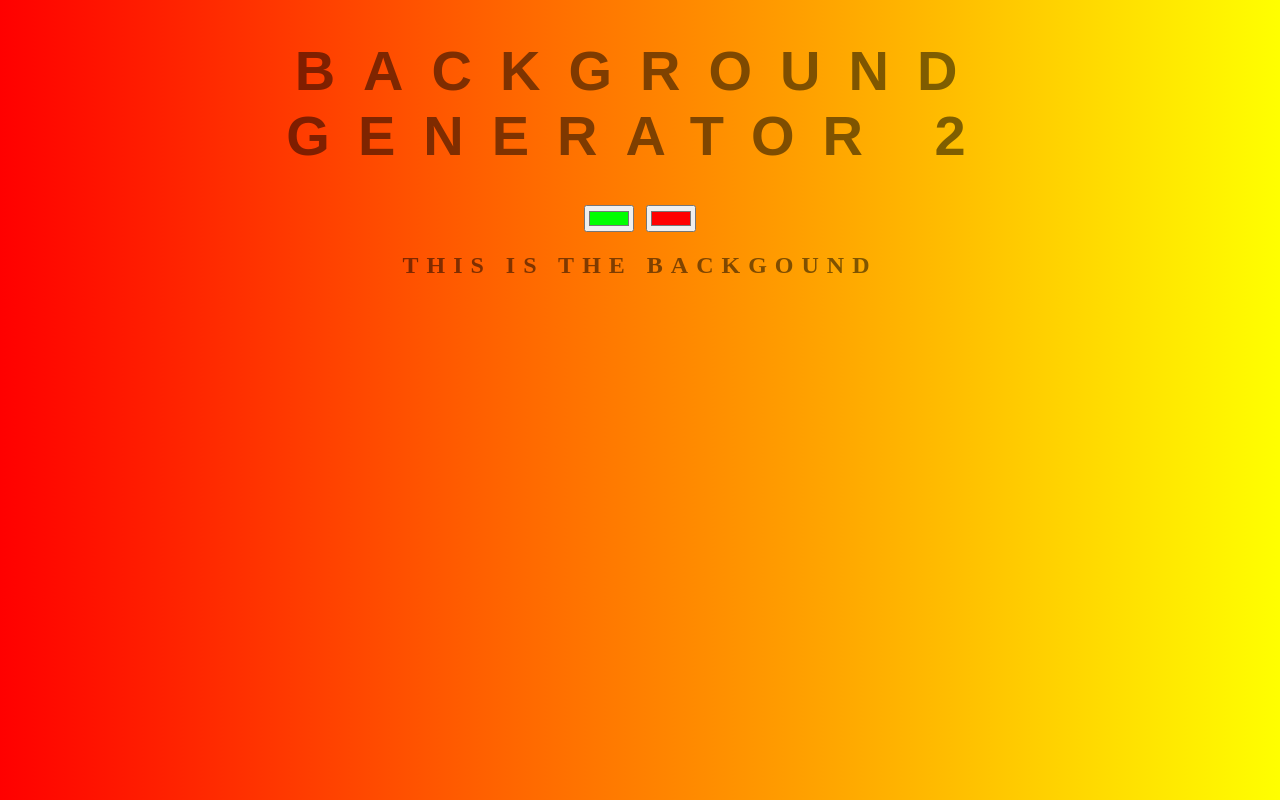
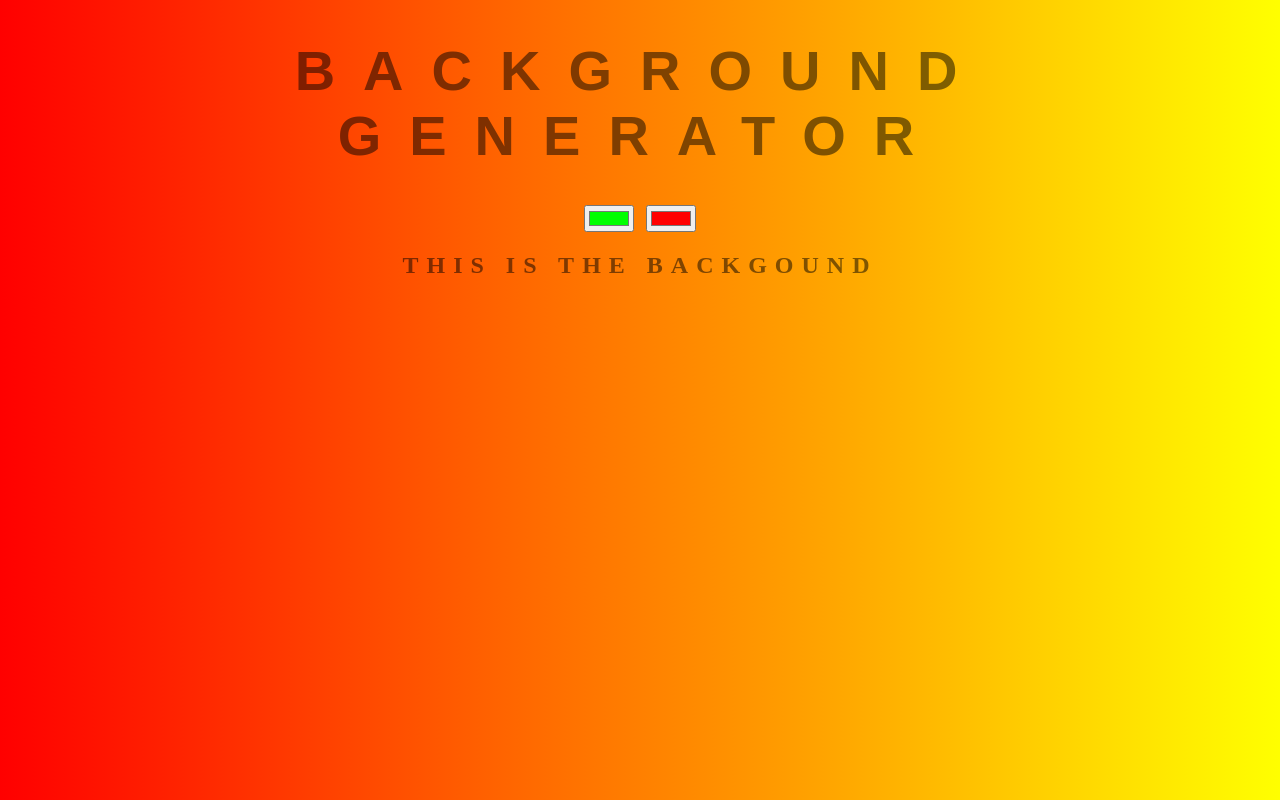
Before and after one commit to filiplunda/background-generator, a plain HTML site: page index.html in a window 1280 px wide. Drawn offline with Linux system fonts and the light colour scheme.

Commit message:
reverting

```diff
--- a/index.html
+++ b/index.html
@@ -5,7 +5,7 @@
 	<link rel="stylesheet" type="text/css" href="style.css">
 </head>
 <body id="gradient">
-	<h1>Background Generator 2</h1>
+	<h1>Background Generator </h1>
 	<input class="color1" type="color" name="color1" value="#00ff00">
 	<input class="color2" type="color" name="color2" value="#ff0000">
 	<h2>This is the backgound</h2>
```
